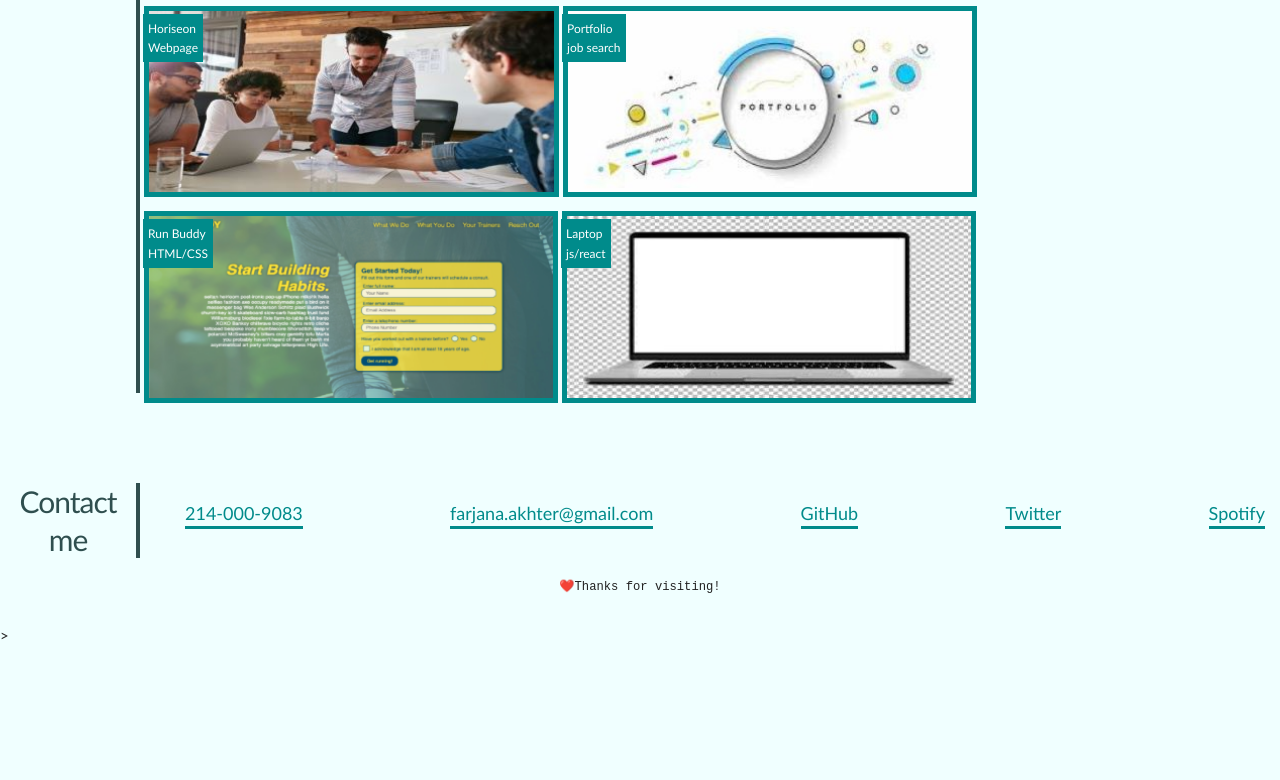
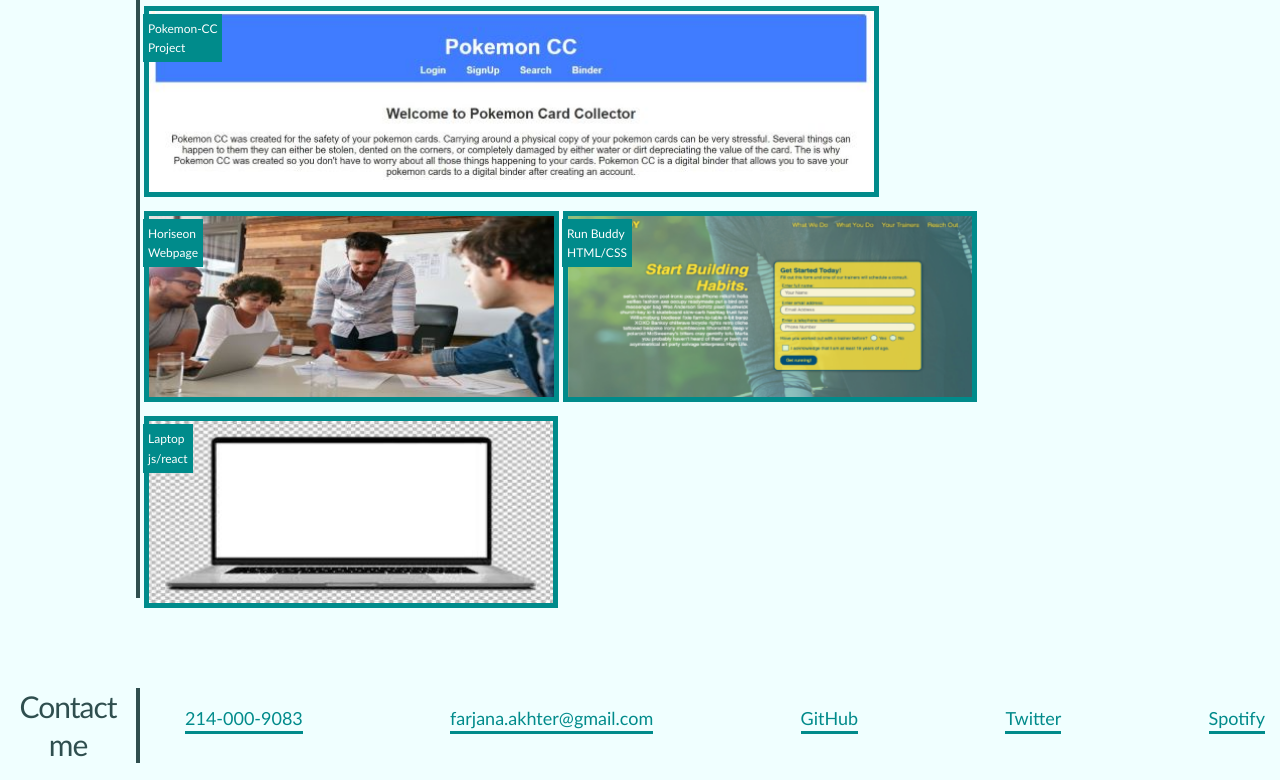
Before and after one commit to Farjana-04/-portfolio-for-web-developer, a plain HTML site: page index.html in a window 1280 px wide. Shown: the part 1266-2046 px from the top of the page. Before the commit the page ends 1913 px from the top, so only its background shows below. Drawn offline with nearby package versions, Linux system fonts and the light colour scheme.

Commit message:
added second group project image in html file

```diff
--- a/index.html
+++ b/index.html
@@ -70,6 +70,14 @@
                     </a>
                 </article>
 
+                <article class="item-detail">
+                    <a herf="https://github.com/Solis07/Pokemon-CC">
+                        <img src="images/Pokemon_ph.jpg" class="item-detail img"
+                            alt="Add a partial icon from second projects Pokemon-CC" />
+                        <p class="top-left">Pokemon-CC<br>Project</p>
+                    </a>
+                </article>
+
                 <div id="work-flex">
                     <article class="item-detail">
                         <a href="#">
@@ -77,14 +85,6 @@
                             <img src="images/Horiseon.jpg" class="item-detail img"
                                 alt="Add partial icon of first webpage">
                             <p class="top-left">Horiseon<br>Webpage</p>
-                        </a>
-                    </article>
-
-                    <article class="item-detail">
-                        <a herf="#">
-                            <img src="images/portfolio_image.jpeg" class="item-detail img"
-                                alt="Add a box with portfolio photo " />
-                            <p class="top-left">Portfolio<br>job search</p>
                         </a>
                     </article>
 
```
Also changed, not shown: images/Pokemon_ph.jpg (added).
